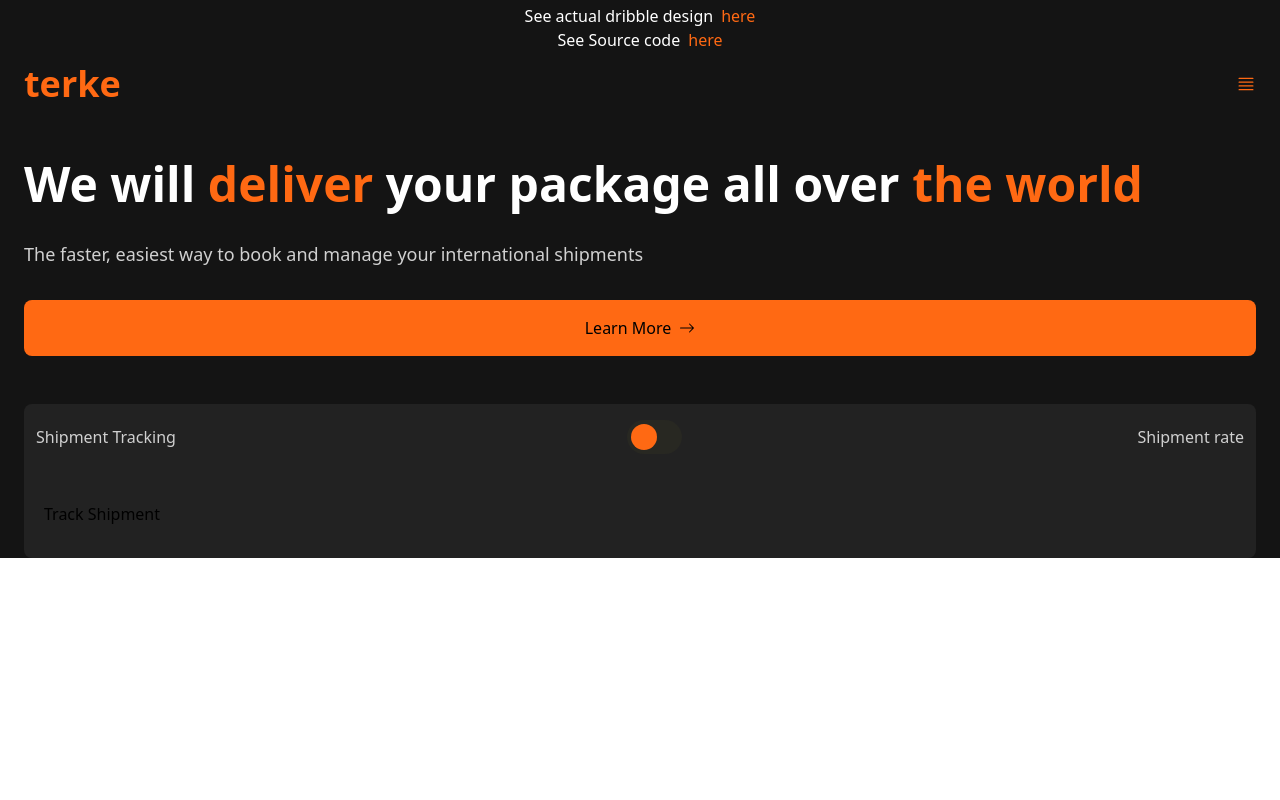
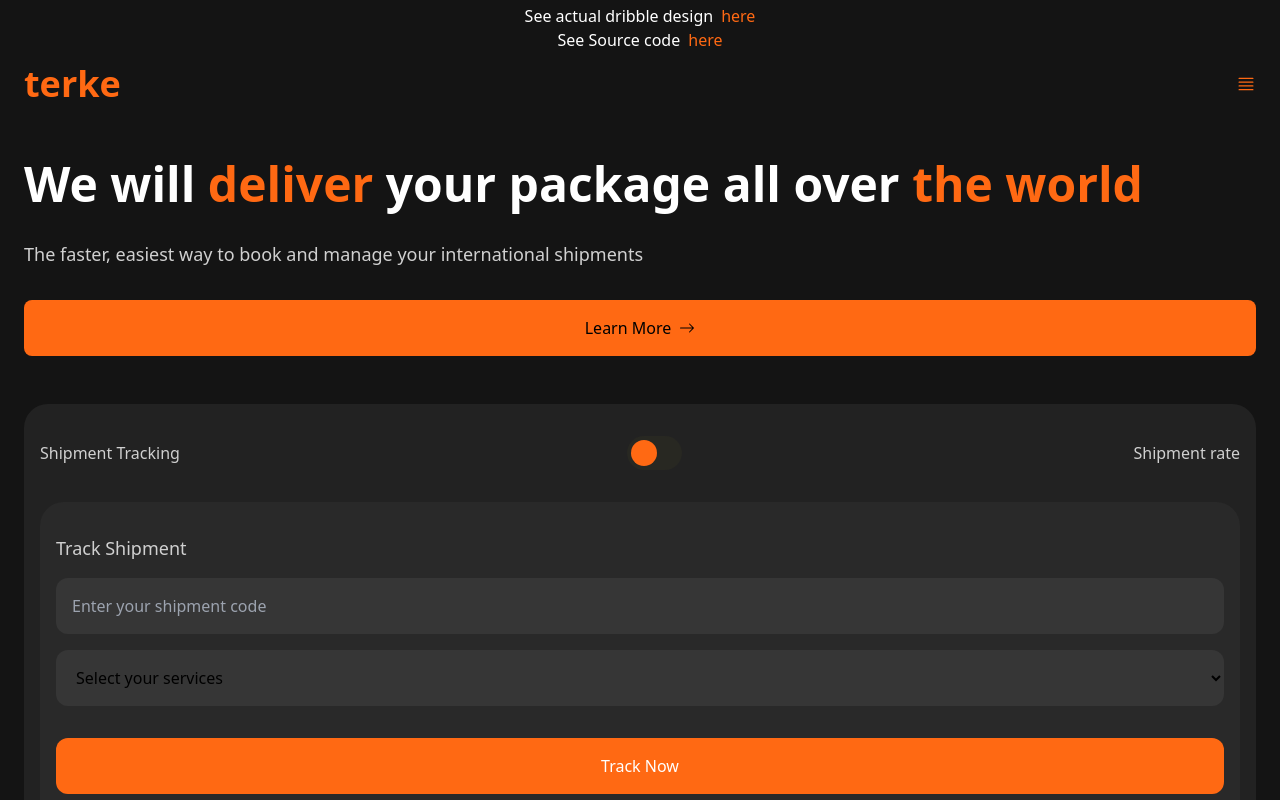
Before and after one commit to Sijibomii/terke, a React (Create React App) app: page / in a window 1280 px wide. Shown: the top 800 px of the page. Built offline with nearby package versions, Linux system fonts and the light colour scheme.

Commit message:
hero bottom

```diff
--- a/src/components/HeroBottom.js
+++ b/src/components/HeroBottom.js
@@ -1,9 +1,9 @@
 import React from 'react'
-
+import terke from '../static/terke.JPG';
 const HeroBottom = () => {
   return (
     <div>
-      <div className='bg-[#222222] rounded-lg shadow-current px-3 py-4'>
+      <div className='bg-[#222222] rounded-3xl shadow-current px-4 py-8'>
         <div className='top flex items-center justify-between'>
           <h4 className='text-[#D0D0D0]'>Shipment Tracking</h4>
           <div className='mr-1'>
@@ -15,10 +15,24 @@ const HeroBottom = () => {
           <h4 className='text-[#D0D0D0]'>Shipment rate</h4>
         </div>
 
-        <div className='bg-[#29292] rounded-lg shadow-curent px-2 py-4 mt-8'>
-          <h4>Track Shipment</h4>
+        <div className='inner-form rounded-3xl shadow-curent px-4 py-8 mt-8'>
+          <h4 className='text-[#D0D0D0] text-lg'>Track Shipment</h4>
+          <div className='form'>
+            <form className='flex flex-col py-4'>
+              <input type="text" className='bg-[#363636] px-4 py-4 rounded-xl'
+              placeholder='Enter your shipment code' />
+              <select className='mt-4 bg-[#363636] px-4 py-4 rounded-xl' >
+                <option value="volvo">Select your services</option>
 
+              </select>
+              <a href="" className='mt-8 py-4 px-4 bg-[#FF6913] text-center text-white rounded-xl '>Track Now</a>
+            </form>
+          </div>
         </div>
+      </div>
+
+      <div className='mt-4 py-4'>
+        <img src={terke} className='' />
       </div>
     </div>
   )
--- a/src/index.css
+++ b/src/index.css
@@ -61,3 +61,7 @@ input:checked + .slider:before {
 .slider.round:before {
   border-radius: 50%;
 }
+
+.inner-form{
+  background-color: rgb(41,41,41);
+}
```
Also changed, not shown: src/static/terke.JPG (added), src/static/terke.png (deleted).
